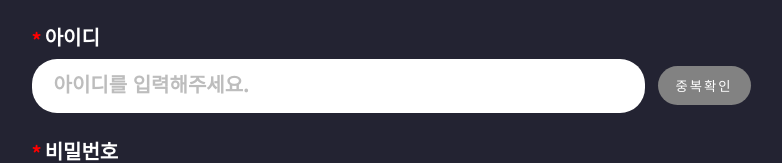
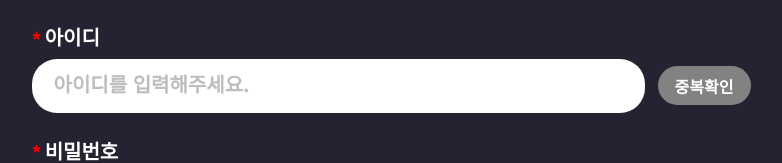
Before and after one commit to MEME-DICTIONARY/MEME-DICTIONARY, a React (Create React App) app: page /signup in a window 1280 px wide. Shown: the part 392-555 px from the top of the page, without its empty margins (299-1081 px from the left). Built offline with nearby package versions, Linux system fonts and the light colour scheme.

Commit message:
chore: 회원가입 페이지 중복확인 버튼 css 수정

```diff
--- a/src/pages/DetailPage.jsx
+++ b/src/pages/DetailPage.jsx
@@ -4,8 +4,8 @@ import Header from '../component/Header';
 import styled from 'styled-components';
 
 function DetailPage() {
-  const [imghashtag, imghashtag_change] = useState(['#무야호', '#무한도전']);
-  const [wordhashtag, wordhashtag_change] = useState(['#어쩔티비', '#저쩔티비']);
+  const [imghashtag] = useState(['#무야호', '#무한도전']);
+  const [wordhashtag] = useState(['#어쩔티비', '#저쩔티비']);
   const [wordLike, addWordLike] = useState(0);
   const [wordWarning, addWordWarning] = useState(0);
 
--- a/src/pages/auth/LoginPage.jsx
+++ b/src/pages/auth/LoginPage.jsx
@@ -3,6 +3,7 @@ import { useNavigate, Link } from 'react-router-dom';
 import styled from 'styled-components';
 import { connect } from 'react-redux';
 import { setLogin } from 'redux/action';
+import { postUserData } from 'api/auth';
 
 import AccountSection from 'component/authpage/AccountSection';
 import BaseButton from 'component/base/BaseButton';
@@ -30,6 +31,14 @@ function LoginPage({ setUserLogin }) {
     setPassword(e.target.value);
   };
 
+  const handleSignIn = async () => {
+    //로그인 정보 서버에 post
+    setUserLogin();
+    await postUserData({
+      email: id,
+      password: password,
+    });
+  };
   const handleLoginButton = () => {
     if (id === '' || password === '') {
       setShowModal(true);
@@ -38,7 +47,7 @@ function LoginPage({ setUserLogin }) {
       setShowModal(true);
       setModalContents('아이디와 비밀번호는 5글자 이상이어야 합니다.');
     } else {
-      setUserLogin();
+      handleSignIn();
       navigate('/main');
     }
   };
--- a/src/pages/auth/SignupPage.jsx
+++ b/src/pages/auth/SignupPage.jsx
@@ -5,7 +5,6 @@ import styled from 'styled-components';
 import AccountSection from 'component/authpage/AccountSection';
 import BaseModal from 'component/base/BaseModal';
 import BaseButton from 'component/base/BaseButton';
-import { postUserData } from 'api/auth';
 
 function SignupPage() {
   const [id, setId] = useState('');
@@ -42,18 +41,10 @@ function SignupPage() {
           setShowModal(true);
           setModalContents('확인 비밀번호가 일치하지 않습니다.');
         } else {
-          postSignupData();
           navigate('/login');
         }
       }
     }
-  };
-
-  const postSignupData = async () => {
-    await postUserData({
-      email: id,
-      password: password,
-    });
   };
   return (
     <MainWrapper>
@@ -190,9 +181,9 @@ const OverLapCheckButton = styled.button`
   border: none;
   border-radius: 20px;
   background-color: #828282;
-  font-weight: 500;
+  font-size: 16px;
+  font-weight: 700;
   text-align: center;
-  letter-spacing: 2px;
 `;
 
 export default SignupPage;
```
